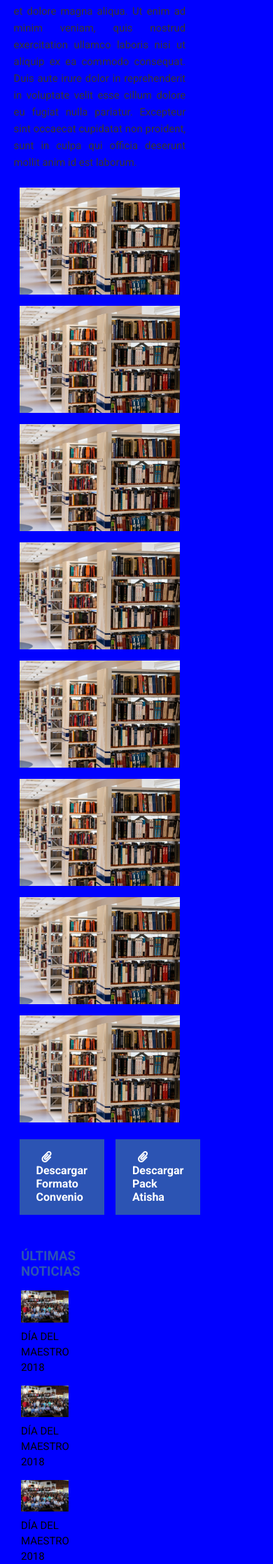
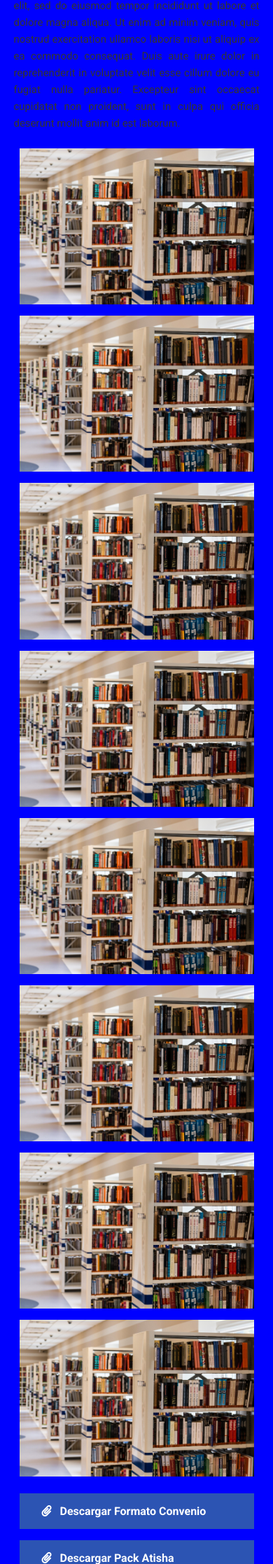
Before and after one commit to TrejoCode/Kristen, a PHP site: page /templates/noticia.html in a window 390 px wide. Shown: the part 732-2967 px from the top of the page at 70% size. Run offline with PHP 8.4, Linux system fonts and the light colour scheme; some libraries are stand-ins or nearby versions.

Commit message:
Noticias Responsive

```diff
--- a/frontend/assets/css/noticie.css
+++ b/frontend/assets/css/noticie.css
@@ -8,6 +8,7 @@
 
 .notice .right {
     width: 30%;
+    justify-content: flex-end;
 }
 
 .notice h2 {
@@ -92,9 +93,29 @@
 }
 
 .notice-files .file-link {
-    padding: 0 var(--paddingNormal);
+    padding: var(--paddingNormal) var(--paddingNormal);
 }
 
 .notice-files .file-icon i {
     color: var(--grayDescription);
 }
+
+
+@media screen and (max-width: 768px) {
+
+    .notice .left {
+        width: 100%;
+    }
+
+    .notice .right {
+        width: 100%;
+    }
+
+    .notice-files .file-link a {
+        width: 100%;
+    }
+
+    .tags-icon i {
+        padding: 0;
+    }
+}
--- a/frontend/templates/noticia.html
+++ b/frontend/templates/noticia.html
@@ -24,7 +24,7 @@
                                 </h2>
                             </div>
                             <div class="post-date">
-                                <div class="row">
+                                <div class="row-responsive">
                                     <div class="date-icon align-center">
                                         <i class="fas fa-calendar-alt"></i>
                                     </div>
@@ -76,9 +76,9 @@
                                     </div>
                                 </div>
                             </div>
-                            <div class="white-space-16"></div>
+                            <div class="white-space-8"></div>
                             <div class="notice-files">
-                                <div class="row">
+                                <div class="row-responsive">
 
                                     <div class="file-link align-center">
                                         <a class="btn btn-file" href="#">
@@ -95,13 +95,14 @@
                                     </div>
 
 
+
                                 </div>
                             </div>
                             <div class="white-space-32"></div>
                             <div class="addthis_inline_share_toolbox"></div>
                         </div>
                     </div>
-                    <div class="right justify-end">
+                    <div class="right">
                         <div class="container">
                             <div class="notices-latest">
                                 <div class="column">
```
